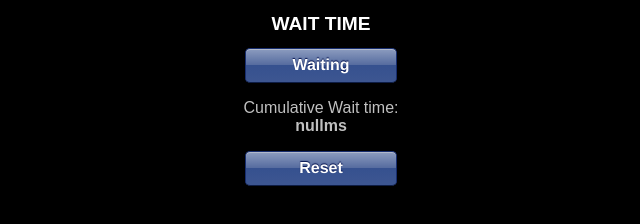
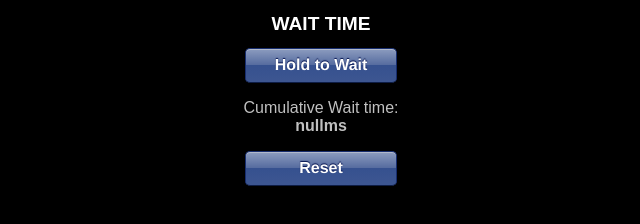
Before and after one commit to bernhard-hofmann/WastedTime, a plain HTML site: page index.html in a window 1280 px wide. Shown: the full height of the page, 319-959 px from the left. Drawn offline with Linux system fonts and the light colour scheme.

Commit message:
Updated the version number

```diff
--- a/config.xml
+++ b/config.xml
@@ -1,5 +1,5 @@
 <?xml version="1.0" encoding="UTF-8"?>
-<widget xmlns="http://www.w3.org/ns/widgets" xmlns:gap="http://phonegap.com/ns/1.0" id="com.bluebear.WastedTime" version="1.2.0">
+<widget xmlns="http://www.w3.org/ns/widgets" xmlns:gap="http://phonegap.com/ns/1.0" id="com.bluebear.WastedTime" version="1.3.0">
 	<name>WastedTime</name>
 	<description>Records cumulative time spent waiting.</description>
 	<author href="http://www.bluebearsoftware.co.uk" email="admin@bluebearsoftware.co.uk">Bernhard Hofmann</author>
--- a/index.html
+++ b/index.html
@@ -9,7 +9,7 @@
 <center>
 	<h1>WAIT TIME</h1>
 
-	<div class="button" id="waiting">Waiting</div>
+	<div class="button" id="waiting">Hold to Wait</div>
 	<div id="status"></div>
 	<div id="history"></div>
 	<div class="button" id="reset">Reset</div>
```
